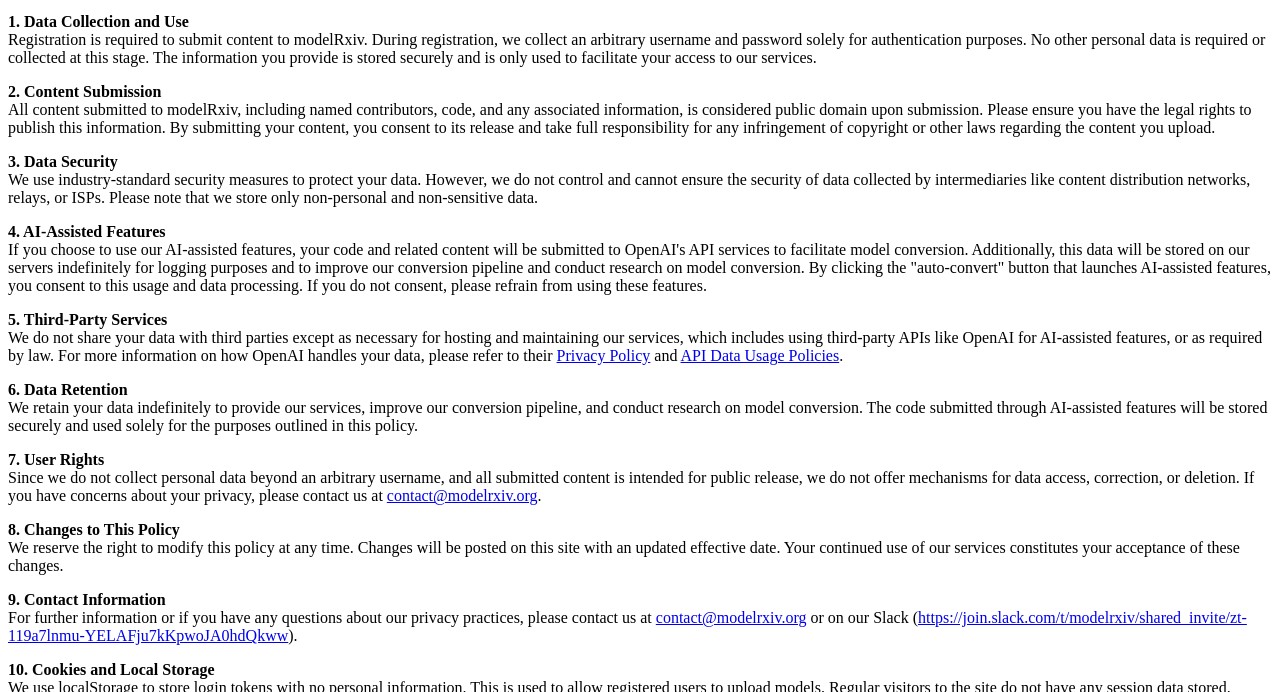
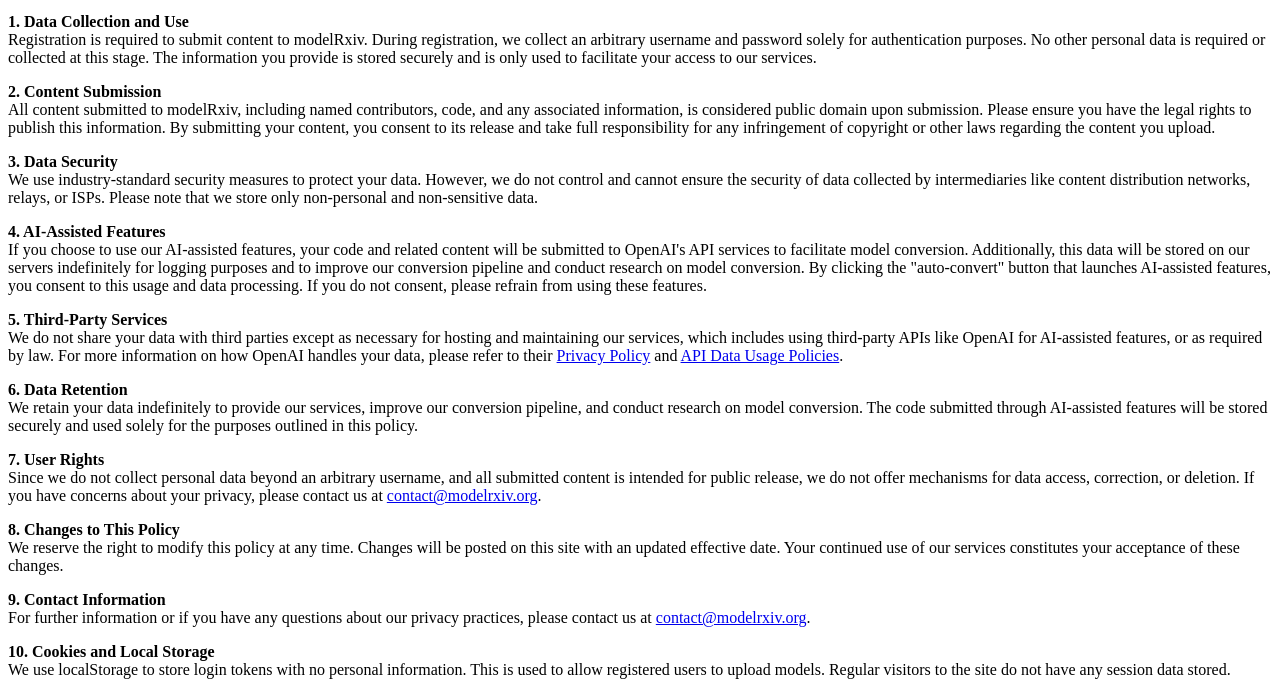
Before and after one commit to carrowkeel/modelrxiv, a plain HTML site: page privacy.html in a window 1280 px wide. Shown: the part 106-798 px from the top of the page. Drawn offline with Linux system fonts and the light colour scheme; a script that the page names is missing.

Commit message:
remove link

```diff
--- a/privacy.html
+++ b/privacy.html
@@ -33,7 +33,7 @@
 		<p><strong>8. Changes to This Policy</strong><br>
 		We reserve the right to modify this policy at any time. Changes will be posted on this site with an updated effective date. Your continued use of our services constitutes your acceptance of these changes.</p>
 		<p><strong>9. Contact Information</strong><br>
-		For further information or if you have any questions about our privacy practices, please contact us at <a href="mailto:contact@modelrxiv.org">contact@modelrxiv.org</a> or on our Slack (<a target="_blank" href="https://join.slack.com/t/modelrxiv/shared_invite/zt-119a7lnmu-YELAFju7kKpwoJA0hdQkww">https://join.slack.com/t/modelrxiv/shared_invite/zt-119a7lnmu-YELAFju7kKpwoJA0hdQkww</a>).</p>
+		For further information or if you have any questions about our privacy practices, please contact us at <a href="mailto:contact@modelrxiv.org">contact@modelrxiv.org</a>.</p>
 		<p><strong>10. Cookies and Local Storage</strong><br>
 		We use localStorage to store login tokens with no personal information. This is used to allow registered users to upload models. Regular visitors to the site do not have any session data stored.</p>
 		<p><strong>11. User Responsibility</strong><br>
```
